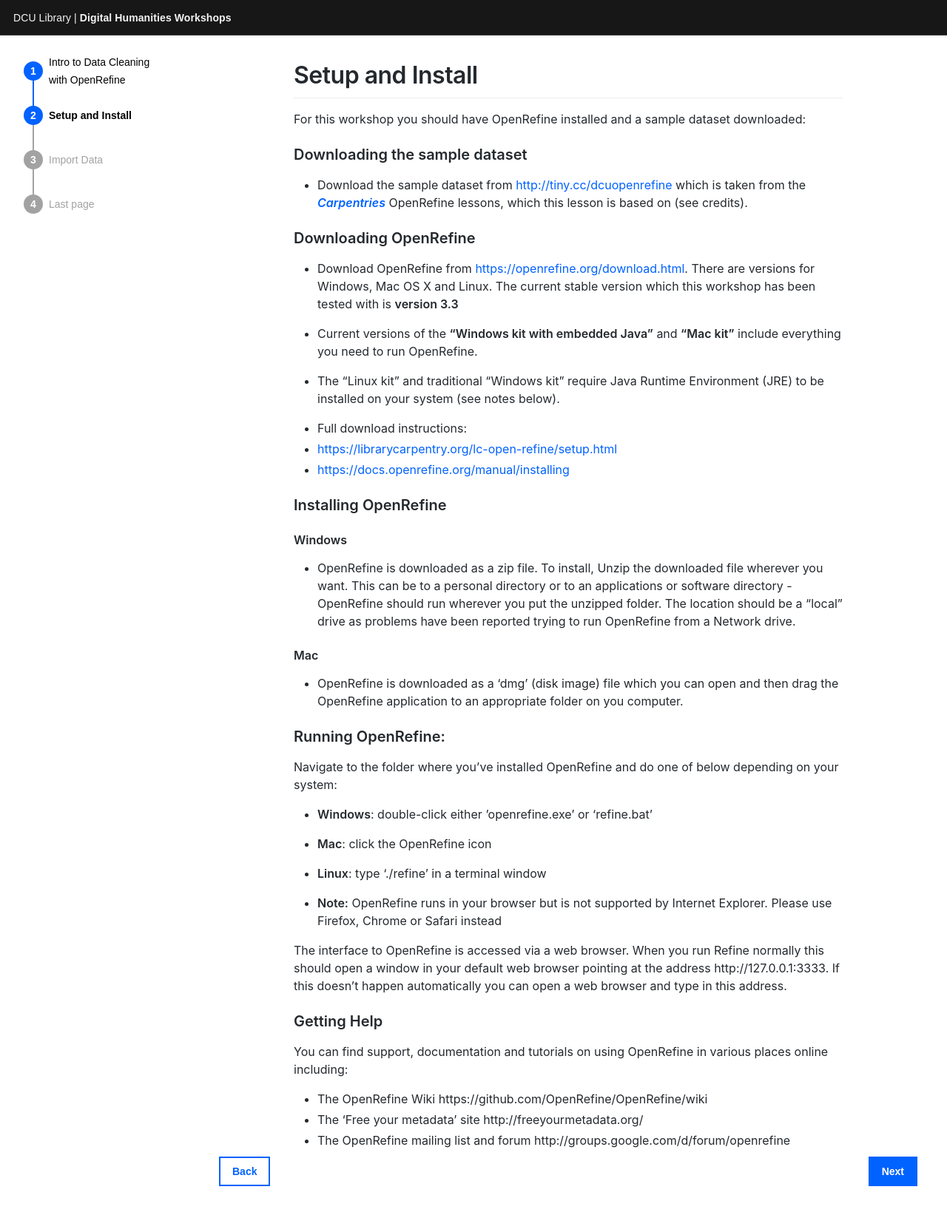
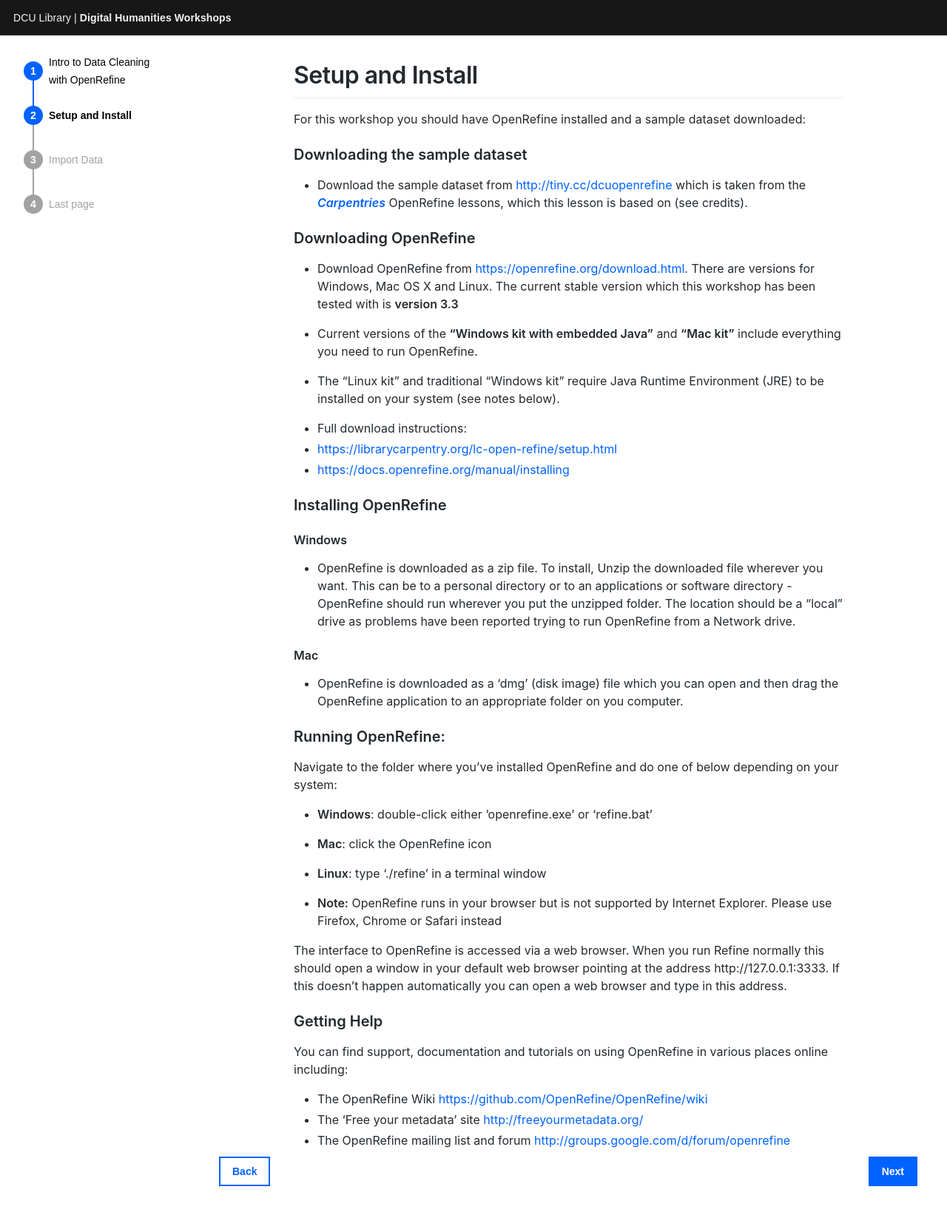
Before and after one commit to DCULibrary/open-refine-workshop, a Jekyll site: the page built from _workshop/setup.md, in a window 1280 px wide. Shown: the top 1643 px of the page at 74% size. Built offline with Jekyll 4.4.1, drawn with Linux system fonts in a browser that asks for light colours; some web fonts are replaced.

Commit message:
Add links

```diff
--- a/_workshop/setup.md
+++ b/_workshop/setup.md
@@ -45,6 +45,6 @@ The interface to OpenRefine is accessed via a web browser. When you run Refine n
 ### Getting Help
 You can find support, documentation and tutorials on using OpenRefine in various places online including:
 
-* The OpenRefine Wiki https://github.com/OpenRefine/OpenRefine/wiki
-* The ‘Free your metadata’ site http://freeyourmetadata.org/
-* The OpenRefine mailing list and forum http://groups.google.com/d/forum/openrefine
+* The OpenRefine Wiki <https://github.com/OpenRefine/OpenRefine/wiki>
+* The ‘Free your metadata’ site <http://freeyourmetadata.org/>
+* The OpenRefine mailing list and forum <http://groups.google.com/d/forum/openrefine>
```
